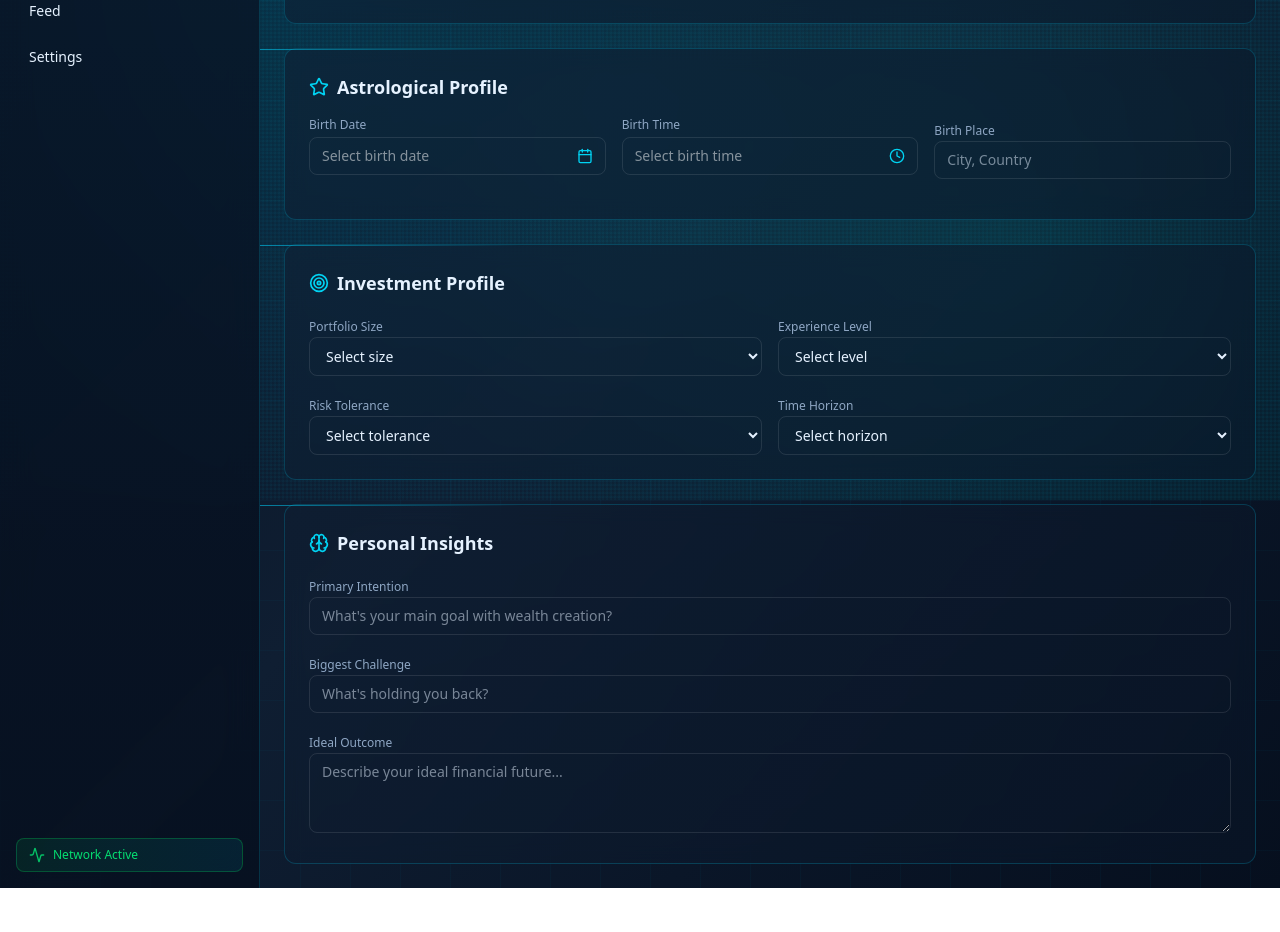
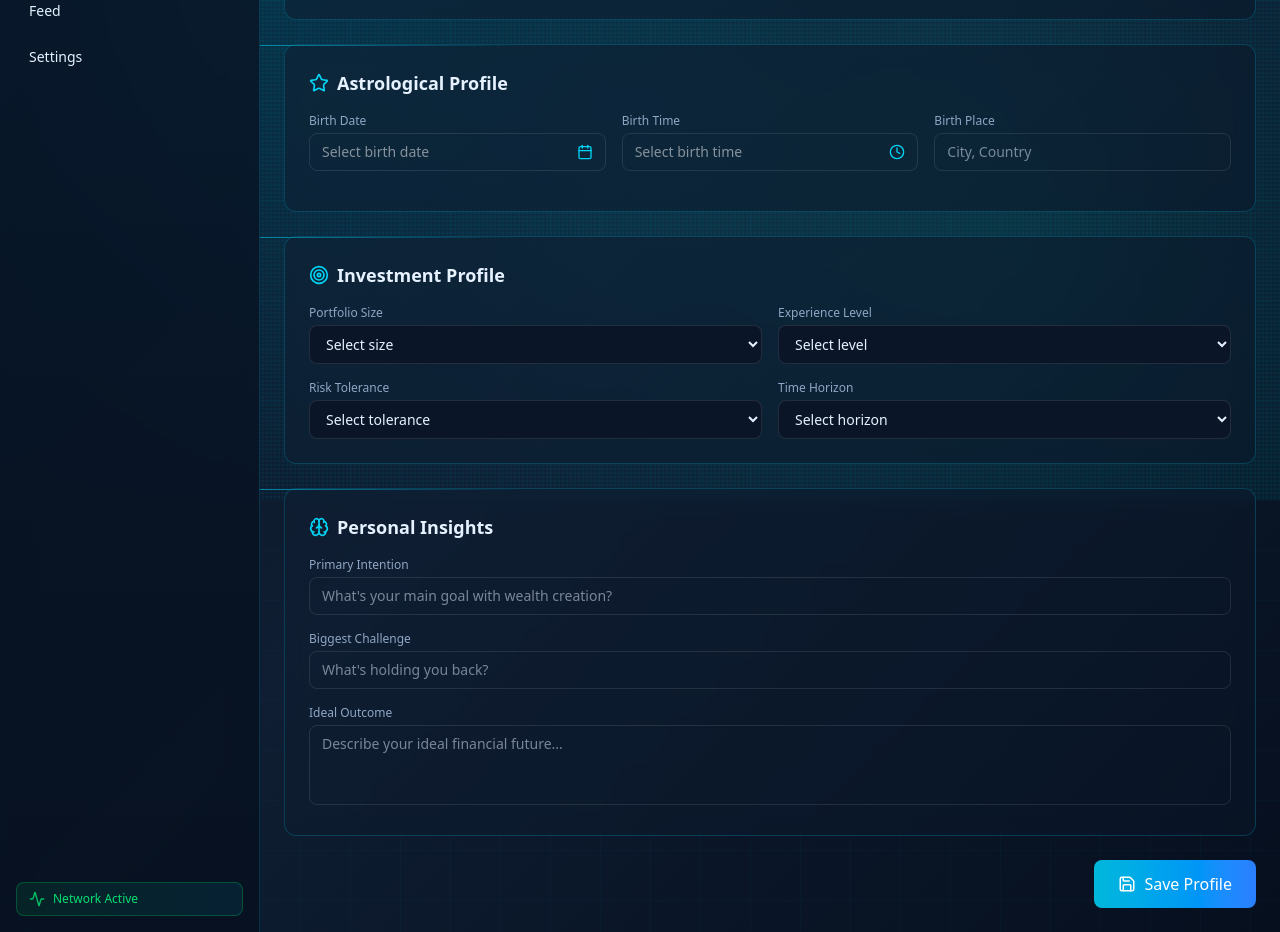
Before and after one commit to Coupeswiss/quantumwealthlab, a Next.js app in the folder web/: page /dashboard/profile in a window 1280 px wide. Shown: the part 300-1232 px from the top of the page. Before the commit the page ends 1188 px from the top, so only its background shows below. Built offline with nearby package versions, Linux system fonts and the light colour scheme.

Commit message:
Complete profile system overhaul - fix all UI components, dropdowns, and AI integration

```diff
--- a/web/src/app/dashboard/profile/page.tsx
+++ b/web/src/app/dashboard/profile/page.tsx
@@ -1,6 +1,6 @@
 "use client";
 import { useEffect, useState } from "react";
-import { User, Calendar, Target, Shield, Brain, Star } from "lucide-react";
+import { User, Calendar, Target, Shield, Brain, Star, Save, Check } from "lucide-react";
 import DatePicker from "@/components/DatePicker";
 import TimePicker from "@/components/TimePicker";
 
@@ -8,9 +8,10 @@ export default function ProfilePage() {
   const [profile, setProfile] = useState<any>({});
   const [astroData, setAstroData] = useState<any>({});
   const [saving, setSaving] = useState(false);
+  const [saved, setSaved] = useState(false);
 
   useEffect(() => {
-    // Load full profile from Zustand format
+    // Load full profile from localStorage
     const stored = localStorage.getItem("qwl-profile");
     if (stored) {
       const parsed = JSON.parse(stored);
@@ -27,6 +28,7 @@ export default function ProfilePage() {
 
   async function updateProfile(updates: any) {
     setSaving(true);
+    setSaved(false);
 
     // If birth data changed, recalculate astrology
     if (updates.birthDate || updates.birthTime || updates.birthPlace) {
@@ -56,7 +58,13 @@ export default function ProfilePage() {
               wealthStyle: astro.personality?.wealthStyle,
             },
           };
-          setAstroData(astro);
+          setAstroData({
+            sunSign: astro.sunSign,
+            moonSign: astro.moonSign,
+            risingSign: astro.risingSign,
+            element: astro.elemental?.element,
+            archetype: astro.personality?.archetype,
+          });
         }
       } catch (e) {
         console.error("Astrology calculation error:", e);
@@ -73,7 +81,26 @@ export default function ProfilePage() {
       version: 0
     }));
 
+    // Trigger AI insights regeneration if we have enough data
+    if (updatedProfile.birthDate && updatedProfile.name) {
+      try {
+        await fetch("/api/ai/insights", {
+          method: "POST",
+          headers: { "Content-Type": "application/json" },
+          body: JSON.stringify({
+            profile: updatedProfile,
+            portfolio: {},
+            marketData: {}
+          }),
+        });
+      } catch (e) {
+        console.error("AI insights generation error:", e);
+      }
+    }
+
     setSaving(false);
+    setSaved(true);
+    setTimeout(() => setSaved(false), 2000);
   }
 
   return (
@@ -91,20 +118,23 @@ export default function ProfilePage() {
         </div>
         <div className="grid md:grid-cols-2 gap-4">
           <div>
-            <label className="text-xs text-[var(--muted)]">Name</label>
+            <label className="text-xs text-[var(--muted)] block mb-1">Name</label>
             <input
               value={profile.name || ""}
               onChange={(e) => updateProfile({ name: e.target.value })}
-              className="w-full bg-transparent border border-white/10 rounded-lg px-3 py-2 text-sm"
+              onBlur={() => profile.name && updateProfile({})} // Save on blur
+              className="w-full bg-transparent border border-white/10 rounded-lg px-3 py-2 text-sm outline-none focus:border-cyan-400 transition-all"
               placeholder="Your name"
             />
           </div>
           <div>
-            <label className="text-xs text-[var(--muted)]">Email</label>
+            <label className="text-xs text-[var(--muted)] block mb-1">Email</label>
             <input
+              type="email"
               value={profile.email || ""}
               onChange={(e) => updateProfile({ email: e.target.value })}
-              className="w-full bg-transparent border border-white/10 rounded-lg px-3 py-2 text-sm"
+              onBlur={() => profile.email && updateProfile({})} // Save on blur
+              className="w-full bg-transparent border border-white/10 rounded-lg px-3 py-2 text-sm outline-none focus:border-cyan-400 transition-all"
               placeholder="your@email.com"
             />
           </div>
@@ -135,11 +165,12 @@ export default function ProfilePage() {
             />
           </div>
           <div>
-            <label className="text-xs text-[var(--muted)]">Birth Place</label>
+            <label className="text-xs text-[var(--muted)] block mb-1">Birth Place</label>
             <input
               value={profile.birthPlace || ""}
               onChange={(e) => updateProfile({ birthPlace: e.target.value })}
-              className="w-full bg-transparent border border-white/10 rounded-lg px-3 py-2 text-sm"
+              onBlur={() => profile.birthPlace && updateProfile({})} // Save on blur
+              className="w-full bg-transparent border border-white/10 rounded-lg px-3 py-2 text-sm outline-none focus:border-cyan-400 transition-all"
               placeholder="City, Country"
             />
           </div>
@@ -147,25 +178,25 @@ export default function ProfilePage() {
 
         {astroData.sunSign && (
           <div className="grid grid-cols-2 md:grid-cols-5 gap-3 pt-4 border-t border-white/10">
-            <div className="text-center">
+            <div className="text-center p-3 rounded-lg bg-white/5">
               <div className="text-xs text-[var(--muted)]">Sun Sign</div>
-              <div className="text-sm font-semibold text-cyan-400">{astroData.sunSign}</div>
+              <div className="text-sm font-semibold text-cyan-400 mt-1">{astroData.sunSign}</div>
             </div>
-            <div className="text-center">
+            <div className="text-center p-3 rounded-lg bg-white/5">
               <div className="text-xs text-[var(--muted)]">Moon Sign</div>
-              <div className="text-sm font-semibold text-cyan-400">{astroData.moonSign}</div>
+              <div className="text-sm font-semibold text-cyan-400 mt-1">{astroData.moonSign}</div>
             </div>
-            <div className="text-center">
+            <div className="text-center p-3 rounded-lg bg-white/5">
               <div className="text-xs text-[var(--muted)]">Rising</div>
-              <div className="text-sm font-semibold text-cyan-400">{astroData.risingSign}</div>
+              <div className="text-sm font-semibold text-cyan-400 mt-1">{astroData.risingSign}</div>
             </div>
-            <div className="text-center">
+            <div className="text-center p-3 rounded-lg bg-white/5">
               <div className="text-xs text-[var(--muted)]">Element</div>
-              <div className="text-sm font-semibold text-cyan-400">{astroData.element}</div>
+              <div className="text-sm font-semibold text-cyan-400 mt-1">{astroData.element}</div>
             </div>
-            <div className="text-center">
+            <div className="text-center p-3 rounded-lg bg-white/5">
               <div className="text-xs text-[var(--muted)]">Archetype</div>
-              <div className="text-sm font-semibold text-cyan-400">{astroData.archetype}</div>
+              <div className="text-sm font-semibold text-cyan-400 mt-1">{astroData.archetype}</div>
             </div>
           </div>
         )}
@@ -179,60 +210,60 @@ export default function ProfilePage() {
         </div>
         <div className="grid md:grid-cols-2 gap-4">
           <div>
-            <label className="text-xs text-[var(--muted)]">Portfolio Size</label>
+            <label className="text-xs text-[var(--muted)] block mb-1">Portfolio Size</label>
             <select
               value={profile.portfolioSize || ""}
               onChange={(e) => updateProfile({ portfolioSize: e.target.value })}
-              className="w-full bg-transparent border border-white/10 rounded-lg px-3 py-2 text-sm"
+              className="w-full bg-[#0a1628] border border-white/10 rounded-lg px-3 py-2 text-sm outline-none focus:border-cyan-400 transition-all cursor-pointer"
             >
-              <option value="">Select size</option>
-              <option value="&lt; $10k">Less than $10,000</option>
-              <option value="$10k-50k">$10,000 - $50,000</option>
-              <option value="$50k-100k">$50,000 - $100,000</option>
-              <option value="$100k-500k">$100,000 - $500,000</option>
-              <option value="&gt; $500k">More than $500,000</option>
+              <option value="" className="bg-[#0a1628]">Select size</option>
+              <option value="< $10k" className="bg-[#0a1628]">Less than $10,000</option>
+              <option value="$10k-50k" className="bg-[#0a1628]">$10,000 - $50,000</option>
+              <option value="$50k-100k" className="bg-[#0a1628]">$50,000 - $100,000</option>
+              <option value="$100k-500k" className="bg-[#0a1628]">$100,000 - $500,000</option>
+              <option value="> $500k" className="bg-[#0a1628]">More than $500,000</option>
             </select>
           </div>
           <div>
-            <label className="text-xs text-[var(--muted)]">Experience Level</label>
+            <label className="text-xs text-[var(--muted)] block mb-1">Experience Level</label>
             <select
               value={profile.experience || ""}
               onChange={(e) => updateProfile({ experience: e.target.value })}
-              className="w-full bg-transparent border border-white/10 rounded-lg px-3 py-2 text-sm"
+              className="w-full bg-[#0a1628] border border-white/10 rounded-lg px-3 py-2 text-sm outline-none focus:border-cyan-400 transition-all cursor-pointer"
             >
-              <option value="">Select level</option>
-              <option value="beginner">Beginner (&lt; 1 year)</option>
-              <option value="intermediate">Intermediate (1-3 years)</option>
-              <option value="advanced">Advanced (3-5 years)</option>
-              <option value="expert">Expert (5+ years)</option>
+              <option value="" className="bg-[#0a1628]">Select level</option>
+              <option value="beginner" className="bg-[#0a1628]">Beginner (Less than 1 year)</option>
+              <option value="intermediate" className="bg-[#0a1628]">Intermediate (1-3 years)</option>
+              <option value="advanced" className="bg-[#0a1628]">Advanced (3-5 years)</option>
+              <option value="expert" className="bg-[#0a1628]">Expert (5+ years)</option>
             </select>
           </div>
           <div>
-            <label className="text-xs text-[var(--muted)]">Risk Tolerance</label>
+            <label className="text-xs text-[var(--muted)] block mb-1">Risk Tolerance</label>
             <select
               value={profile.riskTolerance || ""}
               onChange={(e) => updateProfile({ riskTolerance: e.target.value })}
-              className="w-full bg-transparent border border-white/10 rounded-lg px-3 py-2 text-sm"
+              className="w-full bg-[#0a1628] border border-white/10 rounded-lg px-3 py-2 text-sm outline-none focus:border-cyan-400 transition-all cursor-pointer"
             >
-              <option value="">Select tolerance</option>
-              <option value="conservative">Conservative</option>
-              <option value="moderate">Moderate</option>
-              <option value="aggressive">Aggressive</option>
-              <option value="very aggressive">Very Aggressive</option>
+              <option value="" className="bg-[#0a1628]">Select tolerance</option>
+              <option value="conservative" className="bg-[#0a1628]">Conservative</option>
+              <option value="moderate" className="bg-[#0a1628]">Moderate</option>
+              <option value="aggressive" className="bg-[#0a1628]">Aggressive</option>
+              <option value="very aggressive" className="bg-[#0a1628]">Very Aggressive</option>
             </select>
           </div>
           <div>
-            <label className="text-xs text-[var(--muted)]">Time Horizon</label>
+            <label className="text-xs text-[var(--muted)] block mb-1">Time Horizon</label>
             <select
               value={profile.timeHorizon || ""}
               onChange={(e) => updateProfile({ timeHorizon: e.target.value })}
-              className="w-full bg-transparent border border-white/10 rounded-lg px-3 py-2 text-sm"
+              className="w-full bg-[#0a1628] border border-white/10 rounded-lg px-3 py-2 text-sm outline-none focus:border-cyan-400 transition-all cursor-pointer"
             >
-              <option value="">Select horizon</option>
-              <option value="short">Short-term (&lt; 1 year)</option>
-              <option value="medium">Medium-term (1-3 years)</option>
-              <option value="long">Long-term (3-10 years)</option>
-              <option value="very long">Very Long-term (10+ years)</option>
+              <option value="" className="bg-[#0a1628]">Select horizon</option>
+              <option value="short" className="bg-[#0a1628]">Short-term (Less than 1 year)</option>
+              <option value="medium" className="bg-[#0a1628]">Medium-term (1-3 years)</option>
+              <option value="long" className="bg-[#0a1628]">Long-term (3-10 years)</option>
+              <option value="very long" className="bg-[#0a1628]">Very Long-term (10+ years)</option>
             </select>
           </div>
         </div>
@@ -246,38 +277,78 @@ export default function ProfilePage() {
         </div>
         <div className="space-y-4">
           <div>
-            <label className="text-xs text-[var(--muted)]">Primary Intention</label>
+            <label className="text-xs text-[var(--muted)] block mb-1">Primary Intention</label>
             <input
               value={profile.intention || ""}
               onChange={(e) => updateProfile({ intention: e.target.value })}
-              className="w-full bg-transparent border border-white/10 rounded-lg px-3 py-2 text-sm"
+              onBlur={() => profile.intention && updateProfile({})} // Save on blur
+              className="w-full bg-transparent border border-white/10 rounded-lg px-3 py-2 text-sm outline-none focus:border-cyan-400 transition-all"
               placeholder="What's your main goal with wealth creation?"
             />
           </div>
           <div>
-            <label className="text-xs text-[var(--muted)]">Biggest Challenge</label>
+            <label className="text-xs text-[var(--muted)] block mb-1">Biggest Challenge</label>
             <input
               value={profile.biggestChallenge || ""}
               onChange={(e) => updateProfile({ biggestChallenge: e.target.value })}
-              className="w-full bg-transparent border border-white/10 rounded-lg px-3 py-2 text-sm"
+              onBlur={() => profile.biggestChallenge && updateProfile({})} // Save on blur
+              className="w-full bg-transparent border border-white/10 rounded-lg px-3 py-2 text-sm outline-none focus:border-cyan-400 transition-all"
               placeholder="What's holding you back?"
             />
           </div>
           <div>
-            <label className="text-xs text-[var(--muted)]">Ideal Outcome</label>
+            <label className="text-xs text-[var(--muted)] block mb-1">Ideal Outcome</label>
             <textarea
               value={profile.idealOutcome || ""}
               onChange={(e) => updateProfile({ idealOutcome: e.target.value })}
-              className="w-full bg-transparent border border-white/10 rounded-lg px-3 py-2 text-sm min-h-[80px]"
+              onBlur={() => profile.idealOutcome && updateProfile({})} // Save on blur
+              className="w-full bg-transparent border border-white/10 rounded-lg px-3 py-2 text-sm min-h-[80px] outline-none focus:border-cyan-400 transition-all resize-none"
               placeholder="Describe your ideal financial future..."
             />
           </div>
         </div>
       </div>
 
-      {saving && (
-        <div className="fixed bottom-4 right-4 bg-cyan-500/20 border border-cyan-500/40 rounded-lg px-4 py-2 text-sm">
-          Saving profile...
+      {/* Save Button */}
+      <div className="flex justify-end">
+        <button
+          onClick={() => updateProfile({})}
+          disabled={saving}
+          className="flex items-center gap-2 px-6 py-3 rounded-lg bg-gradient-to-r from-cyan-500 to-blue-500 text-white font-medium hover:shadow-[0_0_30px_rgba(0,212,255,0.4)] transition-all disabled:opacity-50"
+        >
+          {saved ? (
+            <>
+              <Check size={18} />
+              Saved
+            </>
+          ) : saving ? (
+            <>
+              <div className="animate-spin rounded-full h-4 w-4 border-2 border-white/30 border-t-white"></div>
+              Saving...
+            </>
+          ) : (
+            <>
+              <Save size={18} />
+              Save Profile
+            </>
+          )}
+        </button>
+      </div>
+
+      {/* Status Toast */}
+      {(saving || saved) && (
+        <div className={`fixed bottom-4 right-4 ${saved ? 'bg-green-500/20 border-green-500/40' : 'bg-cyan-500/20 border-cyan-500/40'} border rounded-lg px-4 py-2 text-sm flex items-center gap-2`}>
+          {saved ? (
+            <>
+              <Check size={16} className="text-green-400" />
+              Profile saved successfully!
+            </>
+          ) : (
+            <>
+              <div className="animate-spin rounded-full h-4 w-4 border-2 border-cyan-400/30 border-t-cyan-400"></div>
+              Updating profile...
+            </>
+          )}
         </div>
       )}
     </div>
```
